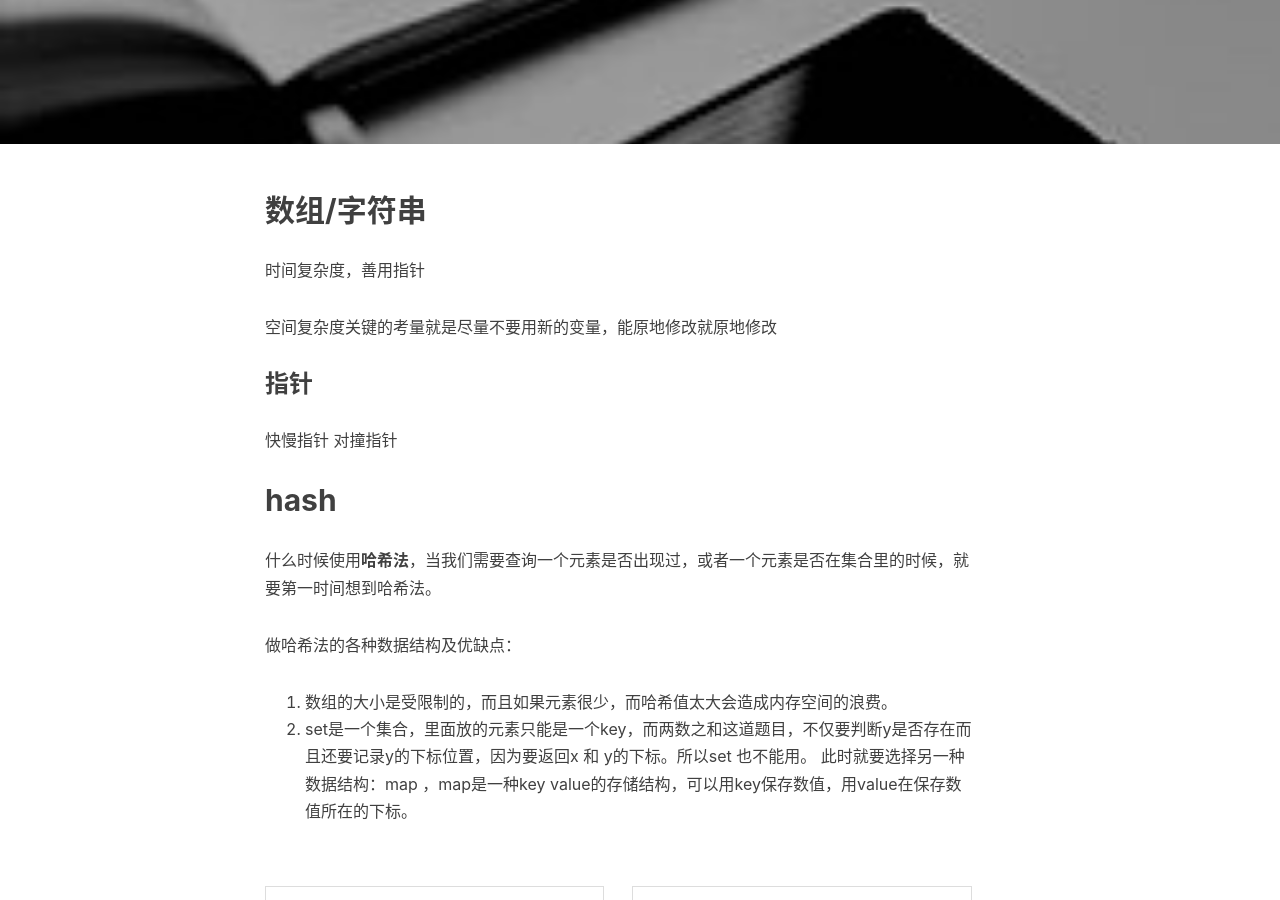
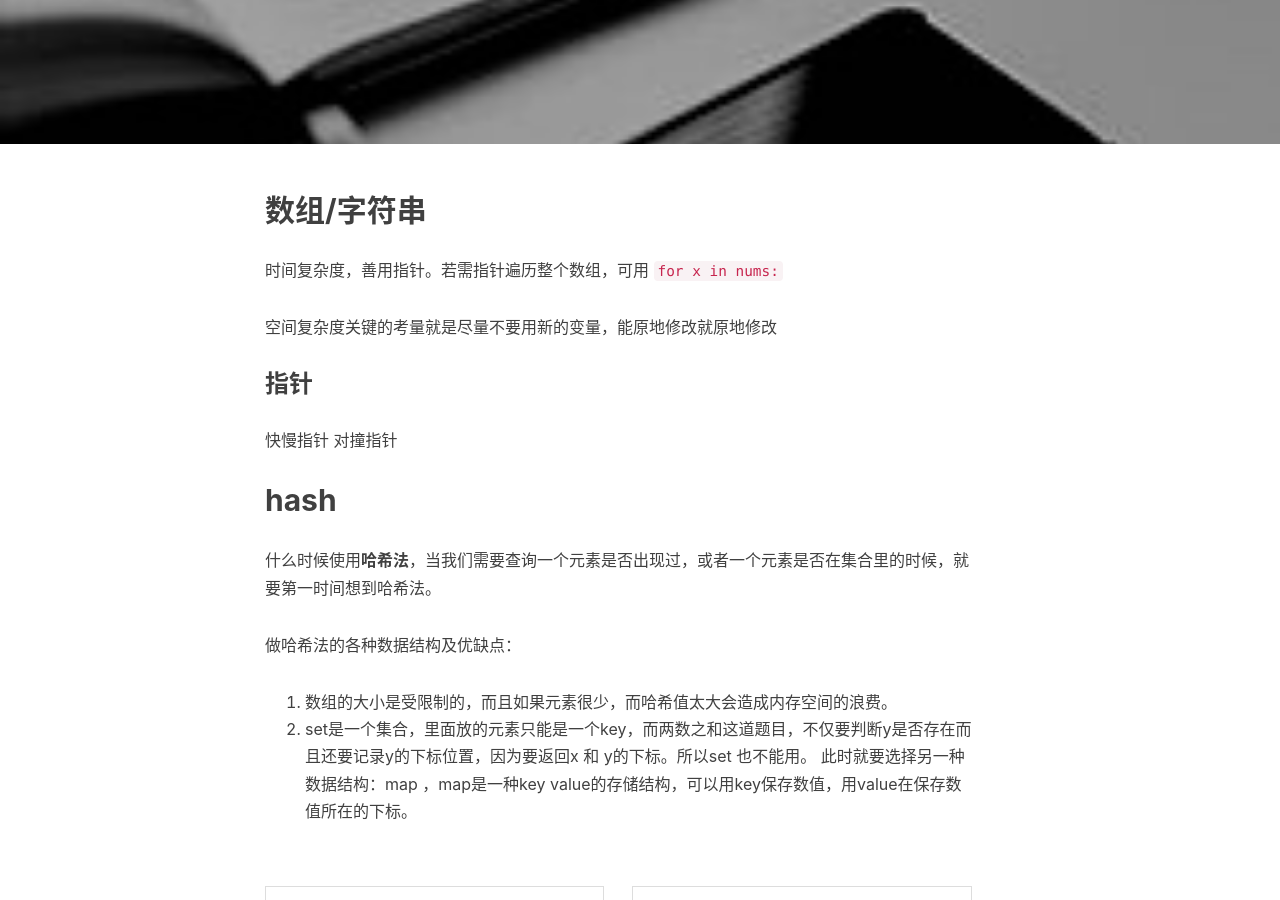
Before and after one commit to LIU-Alessia/LIU-Alessia.github.io, a Jekyll site: the page built from _posts/2026-02-27-力扣刷题日记.md, in a window 1280 px wide and 900 px high, scrolled down 313 px. Built offline with Jekyll 4.4.1, drawn with Linux system fonts in a browser that asks for light colours; nearby versions of some CDN libraries; comment, search, counter and statistics services are not loaded.

````diff
--- a/_posts/2026-02-27-力扣刷题日记.md
+++ b/_posts/2026-02-27-力扣刷题日记.md
@@ -11,7 +11,8 @@ tags:
 ---
 
 ## 数组/字符串
-时间复杂度，善用指针
+时间复杂度，善用指针。若需指针遍历整个数组，可用
+```for x in nums:```
 
 空间复杂度关键的考量就是尽量不要用新的变量，能原地修改就原地修改
 
````
